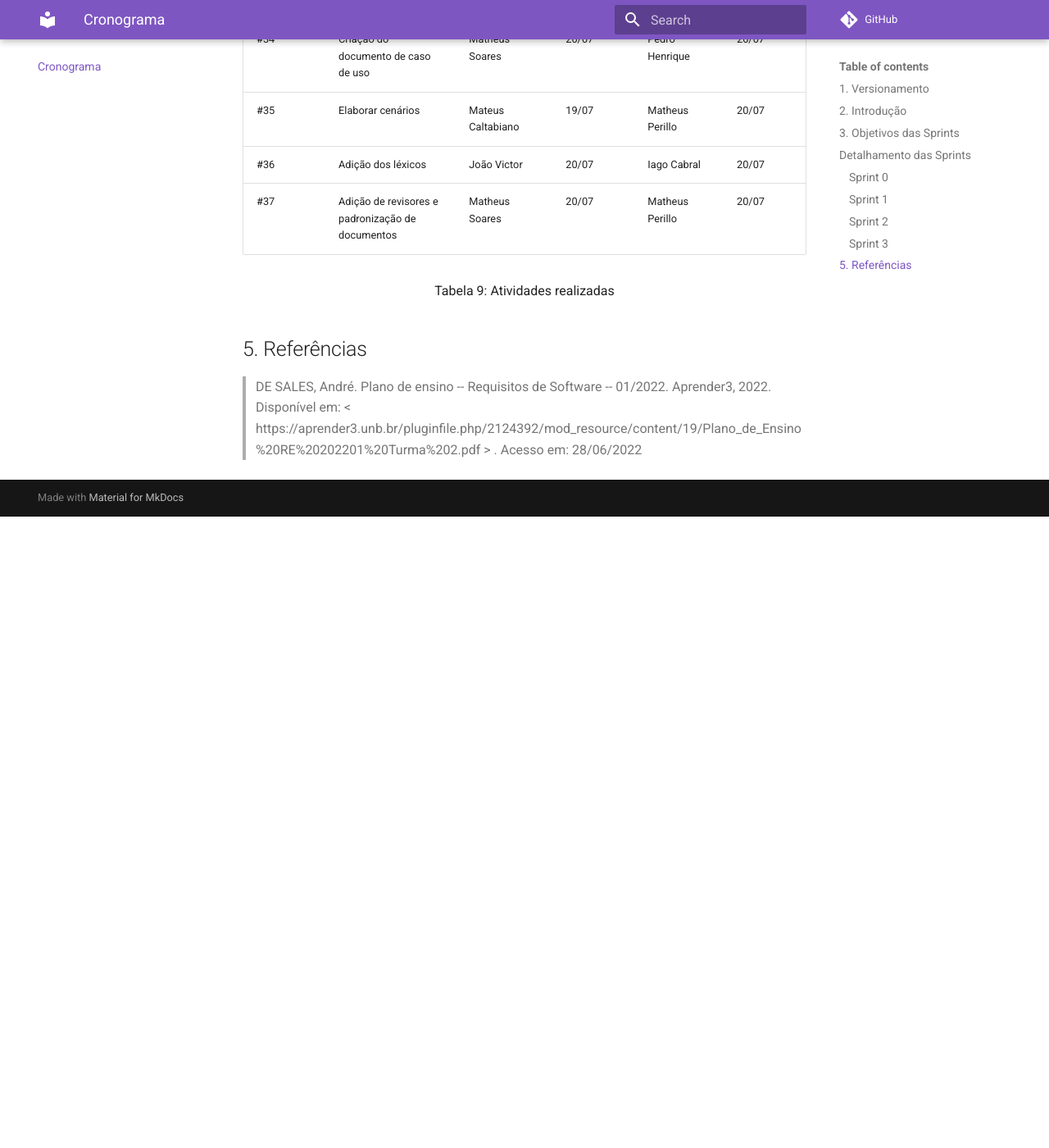
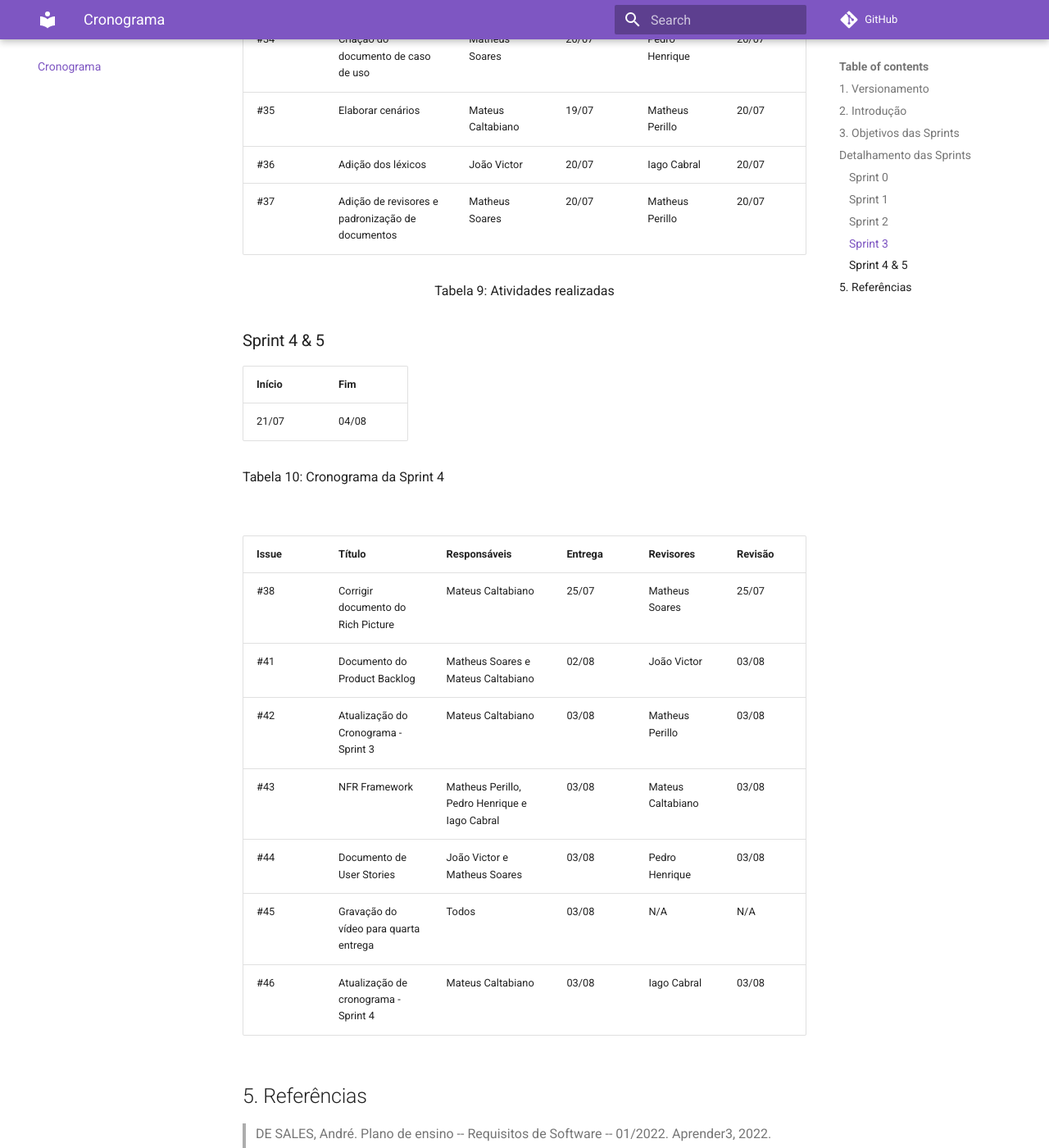
Before and after one commit to Requisitos-de-Software/2022.1-TikTok, an MkDocs documentation site: the page built from docs/cronograma.md, in a window 1280 px wide and 1400 px high, scrolled down 4655 px. Shown: the whole window at 82% size. Built offline with MkDocs 1.6.1 and Material for MkDocs 9.7.7, drawn with Linux system fonts in a browser that asks for light colours; comment, search, counter and statistics services are not loaded; before the commit the page ends 5285 px from its top, so only the background shows below that.

Commit message:
#46 - Adição do detalhamento da sprint 4

```diff
--- a/docs/cronograma.md
+++ b/docs/cronograma.md
@@ -139,5 +139,24 @@
 <p>Tabela 9: Atividades realizadas</p>
 </div>
 
+### Sprint 4 & 5
+
+| Início | Fim   |
+| ------ | ----- |
+| 21/07  | 04/08 |
+
+<p>Tabela 10: Cronograma da Sprint 4 </p>
+<br>
+
+| Issue | Título                                 | Responsáveis                                  | Entrega | Revisores         | Revisão |
+| ----- | -------------------------------------- | --------------------------------------------- | ------- | ----------------- | ------- |
+| #38   | Corrigir documento do Rich Picture     | Mateus Caltabiano                             | 25/07   | Matheus Soares    | 25/07   |
+| #41   | Documento do Product Backlog           | Matheus Soares e Mateus Caltabiano            | 02/08   | João Victor       | 03/08   |
+| #42   | Atualização do Cronograma - Sprint 3   | Mateus Caltabiano                             | 03/08   | Matheus Perillo   | 03/08   |
+| #43   | NFR Framework                          | Matheus Perillo, Pedro Henrique e Iago Cabral | 03/08   | Mateus Caltabiano | 03/08   |
+| #44   | Documento de User Stories              | João Victor e Matheus Soares                  | 03/08   | Pedro Henrique    | 03/08   |
+| #45   | Gravação do vídeo  para quarta entrega | Todos                                         | 03/08   | N/A               | N/A     |
+| #46      |         Atualização de cronograma - Sprint 4                               |    Mateus Caltabiano                                           |   03/08      |  Iago Cabral                 |      03/08   |
+
 ## 5. Referências
 >DE SALES, André. Plano de ensino -- Requisitos de Software -- 01/2022. Aprender3, 2022. Disponível em: < https://aprender3.unb.br/pluginfile.php/2124392/mod_resource/content/19/Plano_de_Ensino%20RE%20202201%20Turma%202.pdf > . Acesso em: 28/06/2022
```
